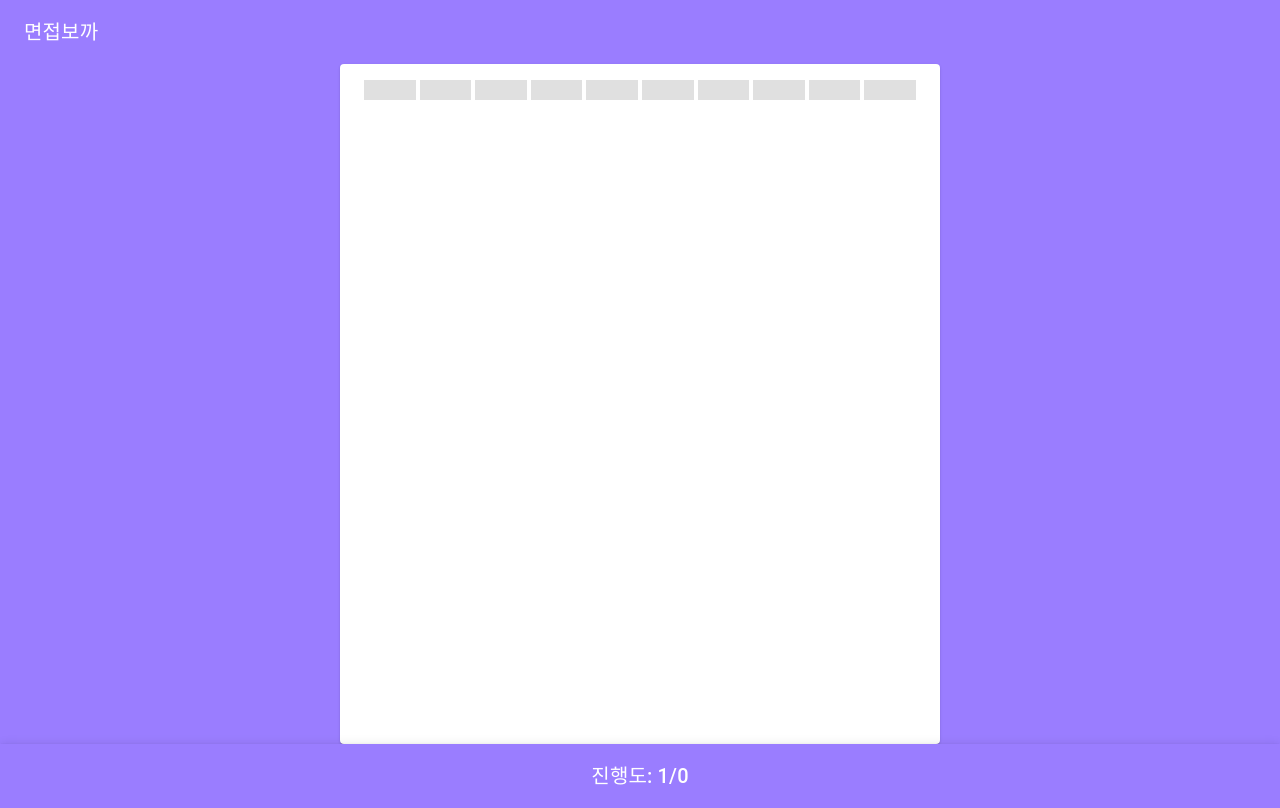
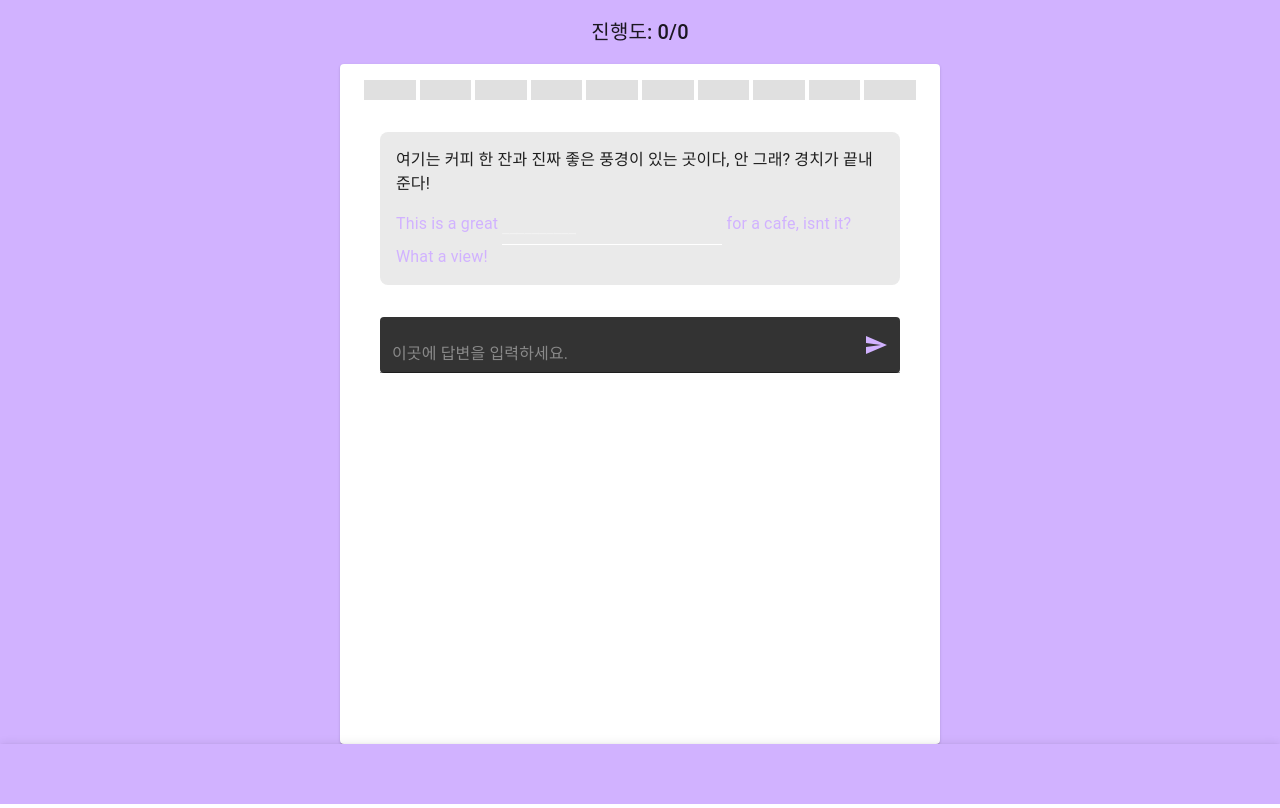
Before and after one commit to motojate/myeonjeob-bokka-front-end, a React (Create React App) app: page /question in a window 1280 px wide. Built offline with nearby package versions, Linux system fonts and the light colour scheme.

Commit message:
* 문제 관련된 폼 생성

```diff
--- /dev/null
+++ b/src/components/molecule/forms/QuestionForm.tsx
@@ -0,0 +1,64 @@
+import React from 'react'
+import {
+  TextField,
+  Button,
+  Container,
+  CssBaseline,
+  Typography,
+  Box,
+  InputAdornment,
+} from '@mui/material'
+import SendIcon from '@mui/icons-material/Send'
+
+const QuestionForm = () => {
+  return (
+    <>
+      {/* 메시지 박스 */}
+      <Box
+        sx={{
+          mx: 2, // 좌우 마진
+          my: 4, // 상하 마진
+          p: 2, // 패딩
+          backgroundColor: '#EAEAEA', // 박스 배경색
+          borderRadius: 2, // 둥근 모서리
+        }}
+      >
+        <Typography variant="body1">
+          여기는 커피 한 잔과 진짜 좋은 풍경이 있는 곳이다, 안 그래? 경치가
+          끝내준다!
+        </Typography>
+        <Typography variant="body1" sx={{ mt: 2, color: 'primary.main' }}>
+          This is a great{' '}
+          <TextField
+            variant="standard"
+            placeholder="__________"
+            InputProps={{
+              disableUnderline: true, // 밑줄 제거
+              sx: { color: 'white', borderBottom: '1px solid white' }, // 입력 필드 스타일
+            }}
+          />{' '}
+          for a cafe, isnt it? What a view!
+        </Typography>
+      </Box>
+
+      {/* 입력 필드 */}
+      <Box sx={{ mx: 2, my: 2 }}>
+        <TextField
+          fullWidth
+          variant="filled"
+          placeholder="이곳에 답변을 입력하세요."
+          InputProps={{
+            endAdornment: (
+              <InputAdornment position="end">
+                <SendIcon sx={{ color: 'primary.main' }} />
+              </InputAdornment>
+            ),
+            sx: { color: 'white', backgroundColor: '#333', borderRadius: 1 }, // 입력 필드 스타일
+          }}
+        />
+      </Box>
+    </>
+  )
+}
+
+export default QuestionForm
--- /dev/null
+++ b/src/components/molecule/headers/ProgressHeader.tsx
@@ -0,0 +1,23 @@
+import React from 'react'
+import AppBar from '@mui/material/AppBar'
+import Toolbar from '@mui/material/Toolbar'
+import Typography from '@mui/material/Typography'
+
+interface ProgressHeaderChildProps {
+  progress: number
+  maxProgress: number
+}
+
+const ProgressHeader = (props: ProgressHeaderChildProps) => {
+  return (
+    <AppBar position="static" color="primary">
+      <Toolbar style={{ justifyContent: 'center' }}>
+        <Typography variant="h6">
+          진행도: {`${props.progress}/${props.maxProgress}`}
+        </Typography>
+      </Toolbar>
+    </AppBar>
+  )
+}
+
+export default ProgressHeader
--- a/src/pages/question/QuestionMain.tsx
+++ b/src/pages/question/QuestionMain.tsx
@@ -12,12 +12,14 @@ import {
 } from '@mui/material'
 import { useAppSelector } from 'src/store'
 import { useState } from 'react'
-import ProgressBar from 'src/components/molecule/Bars/ProgressBar'
+import ProgressBar from 'src/components/molecule/progress-bars/ProgressBar'
+import ProgressHeader from 'src/components/molecule/headers/ProgressHeader'
+import QuestionForm from 'src/components/molecule/forms/QuestionForm'
 
 const theme = createTheme({
   palette: {
     primary: {
-      main: '#9A7DFF',
+      main: '#D1B2FF',
     },
     background: {
       default: '#FFFFFF',
@@ -43,11 +45,7 @@ const QuestionMain = () => {
   return (
     <ThemeProvider theme={theme}>
       <CssBaseline />
-      <AppBar position="static" color="primary">
-        <Toolbar>
-          <Typography variant="h6">면접보까</Typography>
-        </Toolbar>
-      </AppBar>
+      <ProgressHeader progress={progress} maxProgress={state.count} />
       <Box
         sx={{
           height: 'calc(100vh - 120px)',
@@ -66,13 +64,14 @@ const QuestionMain = () => {
           }}
         >
           <ProgressBar progress={progress} maxBlocks={10} />
+          <QuestionForm />
         </Container>
       </Box>
-      <AppBar position="static" color="primary" sx={{ top: 'auto', bottom: 0 }}>
-        <Toolbar style={{ justifyContent: 'center' }}>
-          <Typography variant="h6">진행도: {`1/${state.count}`}</Typography>
-        </Toolbar>
-      </AppBar>
+      <AppBar
+        position="static"
+        color="primary"
+        sx={{ top: 'auto', bottom: 0 }}
+      ></AppBar>
     </ThemeProvider>
   )
 }
```
Also changed, not shown: src/apis/questionApi.ts (added, +27 -0 lines), src/components/molecule/progress-bars/ProgressBar.tsx (renamed from src/components/molecule/Bars/ProgressBar.tsx).
